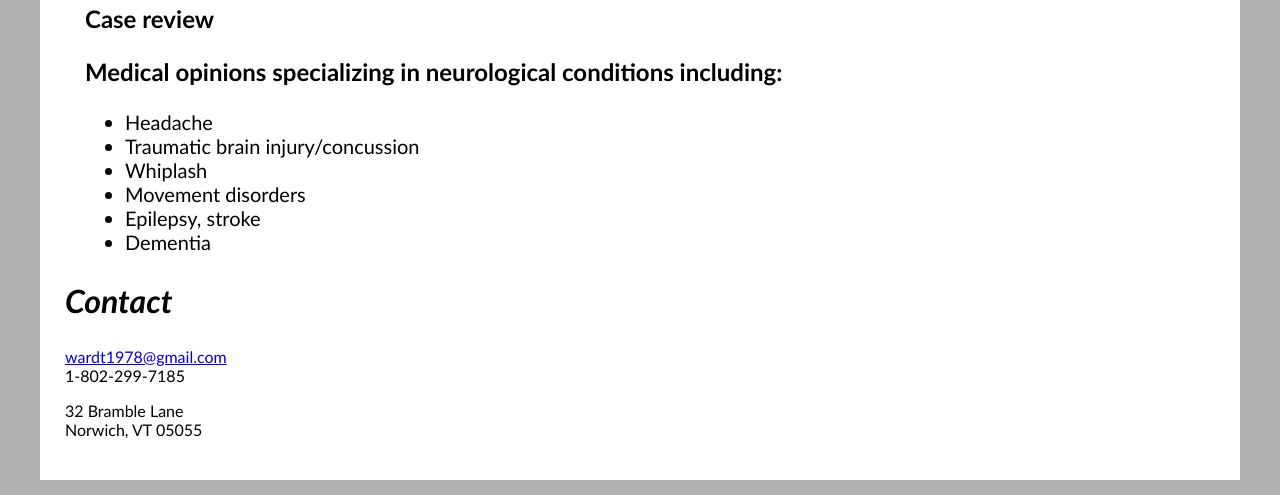
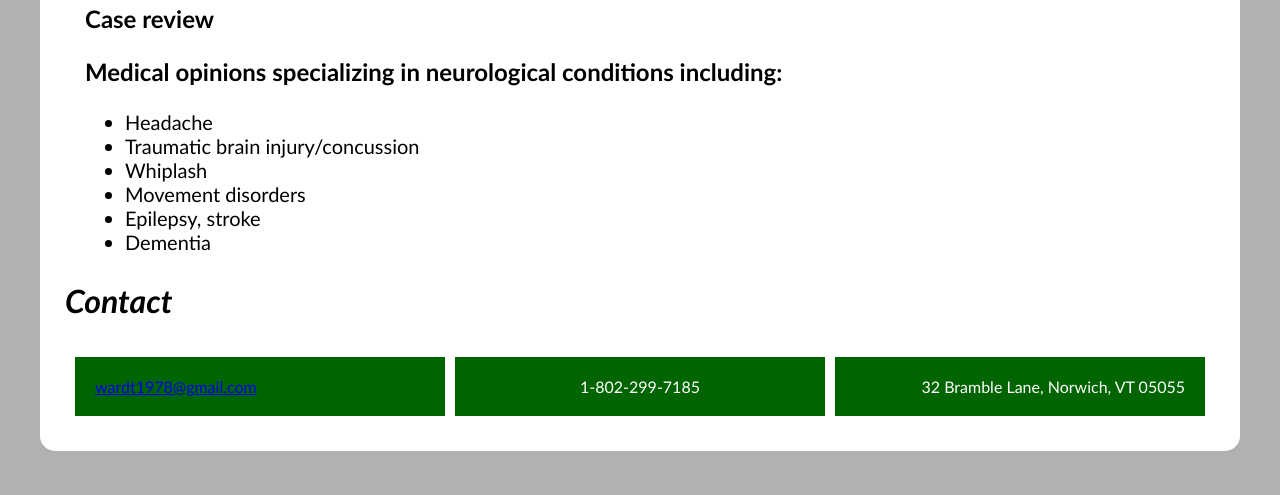
Before and after one commit to wildsidevt/drmlc, a plain HTML site: page index.html in a window 1280 px wide. Shown: the part 698-1193 px from the top of the page. After the commit the page ends 1164 px from the top, so only its background shows below. Drawn offline with Linux system fonts and the light colour scheme.

Commit message:
tinkering with the contact info at the bottom

```diff
--- a/drmlc.css
+++ b/drmlc.css
@@ -18,6 +18,8 @@ body {
     margin: 15px auto;
     background: #ffffff;
     padding: 25px;
+    border-bottom-left-radius: 15px;
+    border-bottom-right-radius: 15px;
 }
 
 .standout {
@@ -32,10 +34,12 @@ img {
 
 h1 {
     font-size: 3em;
+    font-weight: bold;
 }
 
 h2 {
     font-size: 2em;
+    font-weight: bold;
 }
 
 h3 {
@@ -53,3 +57,38 @@ h3 {
 .accent {
     font-style: italic;
 }
+
+#contact {
+    display: block;
+    width: 100%;
+}
+
+table {
+    border-collapse: collapse;
+    width: 100%;
+    height: 50px;
+
+}
+
+td {
+    background-color: darkgreen;
+    color: white;
+    padding: 20px;
+    border: 10px solid white;
+
+}
+
+.left {
+    text-align: left;
+    width: 30%;
+}
+
+.center {
+    text-align: center;
+    width: 30%;
+}
+
+.right {
+    text-align: right;
+    width: 30%;
+}
--- a/index.html
+++ b/index.html
@@ -32,10 +32,13 @@
                     </ul>
                 </div>
             <h2 class="accent">Contact</h2>
-            <p><a href="mailto:wardt1978@gmail.com">wardt1978@gmail.com</a><br>
-            1-802-299-7185<br></p>
-            <p>32 Bramble Lane<br>
-            Norwich, VT 05055</p>
+            <table>
+              <tr>
+                  <td class="left"><a href="mailto:wardt1978@gmail.com">wardt1978@gmail.com</a></td>
+                <td class="center">1-802-299-7185</td>
+                <td class="right">32 Bramble Lane, Norwich, VT 05055</td>
+              </tr>
+            </table>
         </div>
     </body>
 </html>
```
